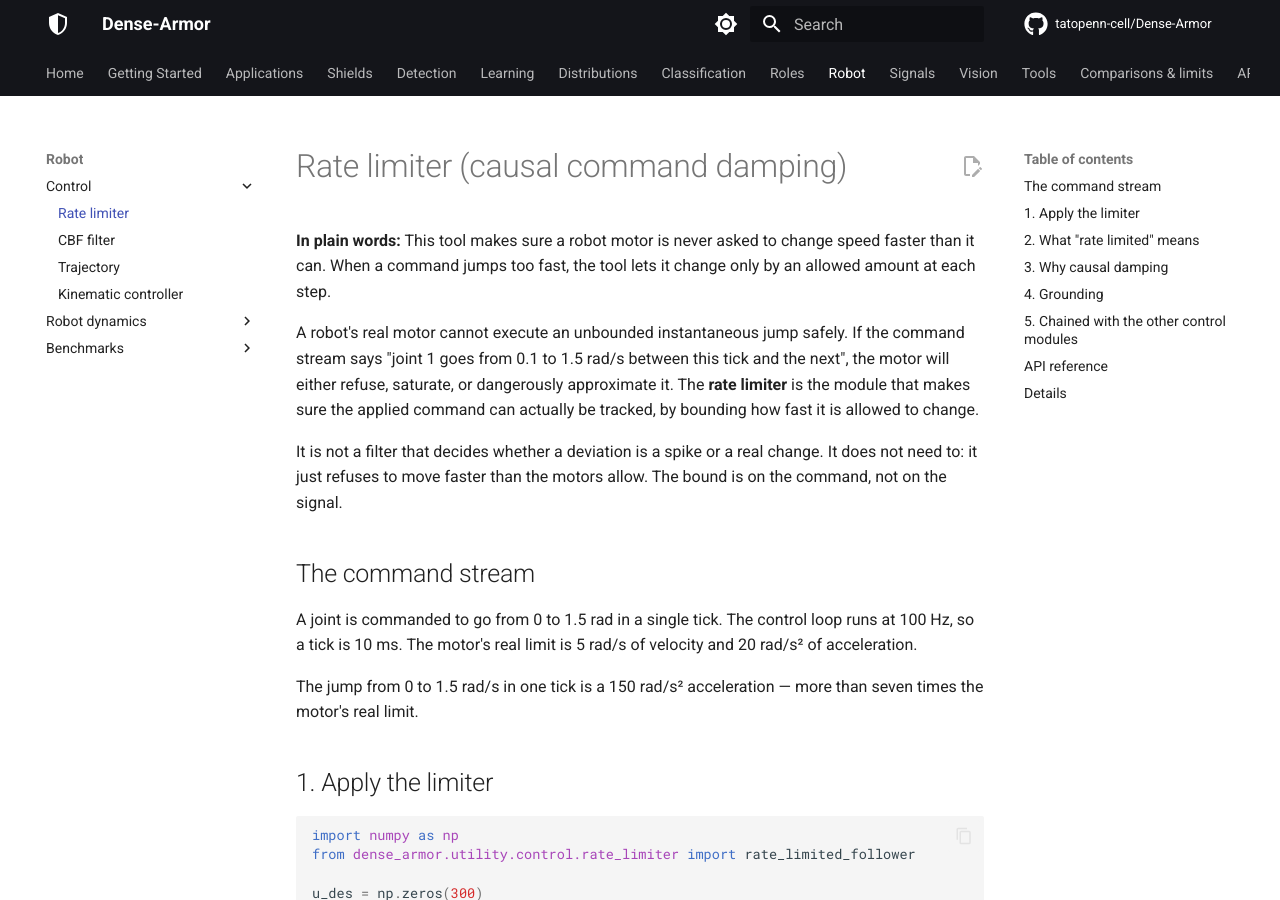
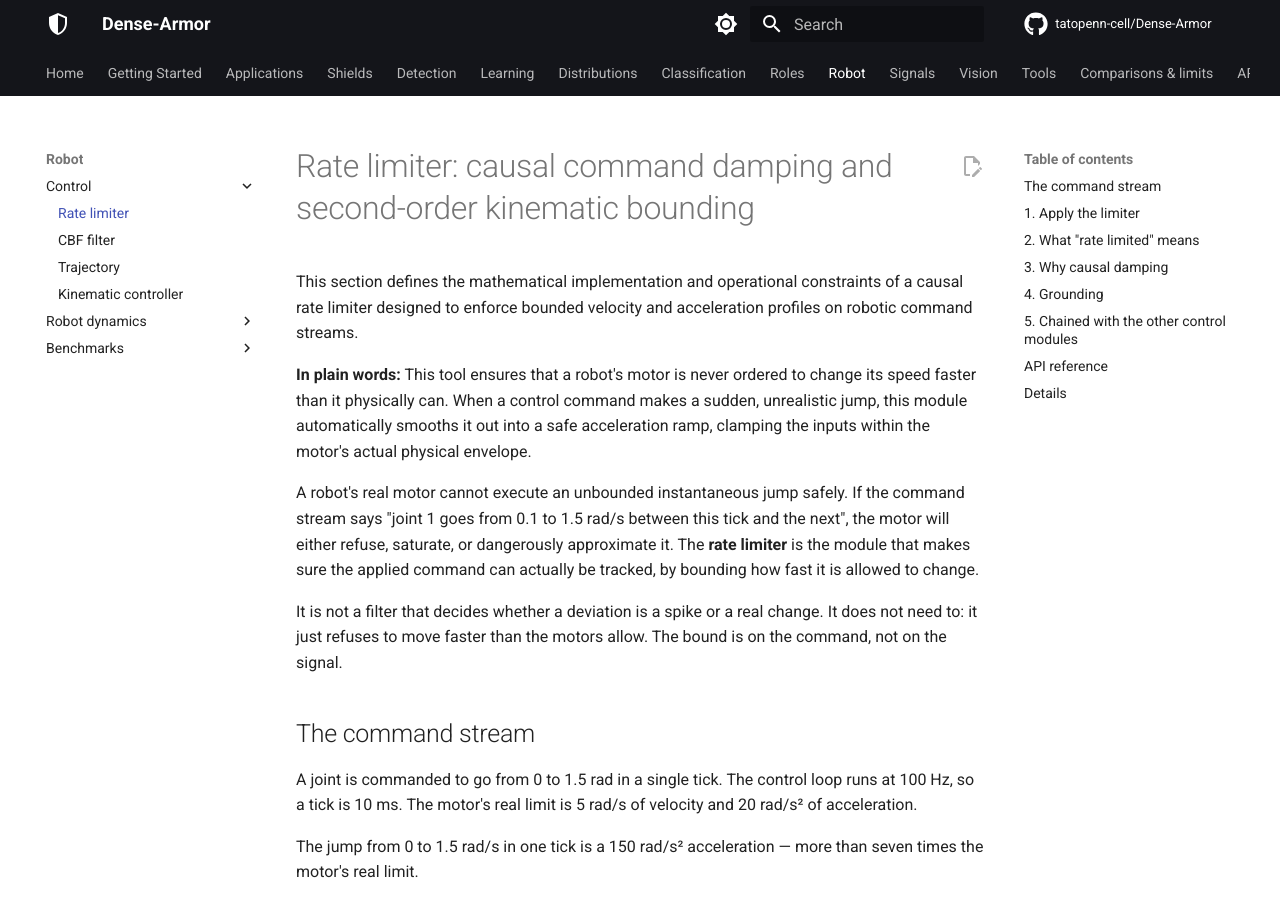
Before and after one commit to tatopenn-cell/Dense-Armor, an MkDocs documentation site: the page built from docs/control/rate_limiter.md, in a window 1280 px wide and 900 px high. Built offline with MkDocs 1.6.1 and Material for MkDocs 9.7.7, drawn with Linux system fonts in a browser that asks for light colours; comment, search, counter and statistics services are not loaded.

Commit message:
Enhance rate limiter documentation clarity
Updated the rate limiter documentation to clarify its purpose and implementation details.

```diff
--- a/docs/control/rate_limiter.md
+++ b/docs/control/rate_limiter.md
@@ -1,6 +1,9 @@
-# Rate limiter (causal command damping)
+# Rate limiter: causal command damping and second-order kinematic bounding
 
-**In plain words:** This tool makes sure a robot motor is never asked to change speed faster than it can. When a command jumps too fast, the tool lets it change only by an allowed amount at each step.
+This section defines the mathematical implementation and operational constraints of a causal rate limiter designed to enforce bounded velocity and acceleration profiles on robotic command streams.
+
+**In plain words:** This tool ensures that a robot's motor is never ordered to change its speed faster than it physically can. When a control command makes a sudden, unrealistic jump, this module automatically smooths it out into a safe acceleration ramp, clamping the inputs within the motor's actual physical envelope.
+
 
 A robot's real motor cannot execute an unbounded instantaneous jump safely. If the
 command stream says "joint 1 goes from 0.1 to 1.5 rad/s between this tick and the next",
```
